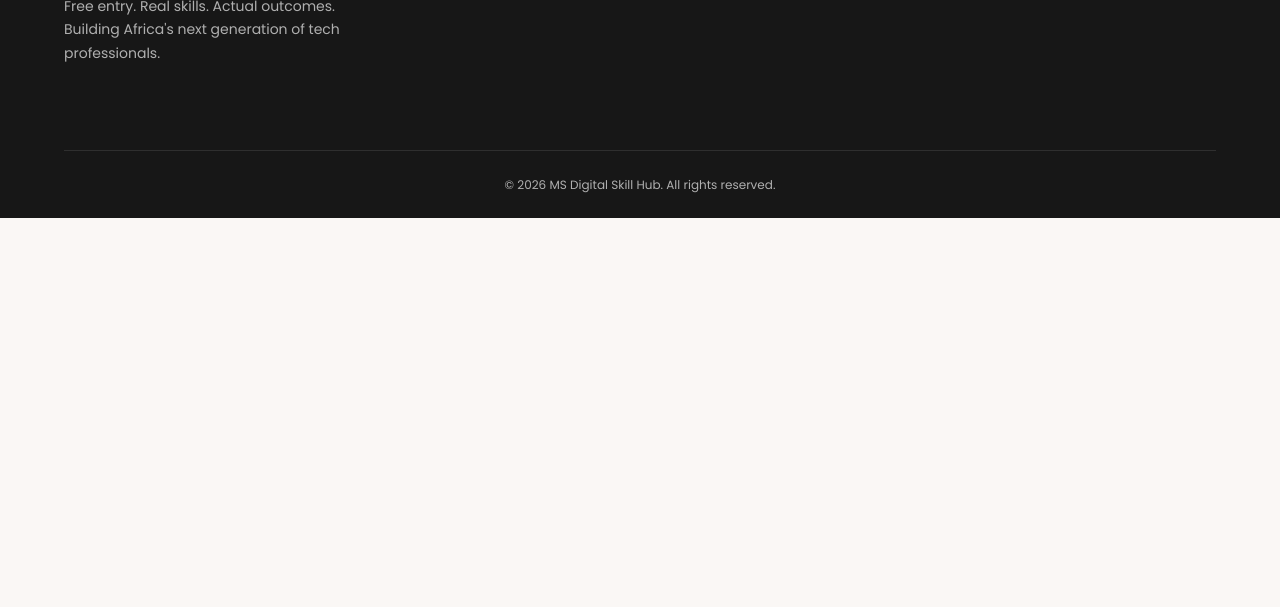
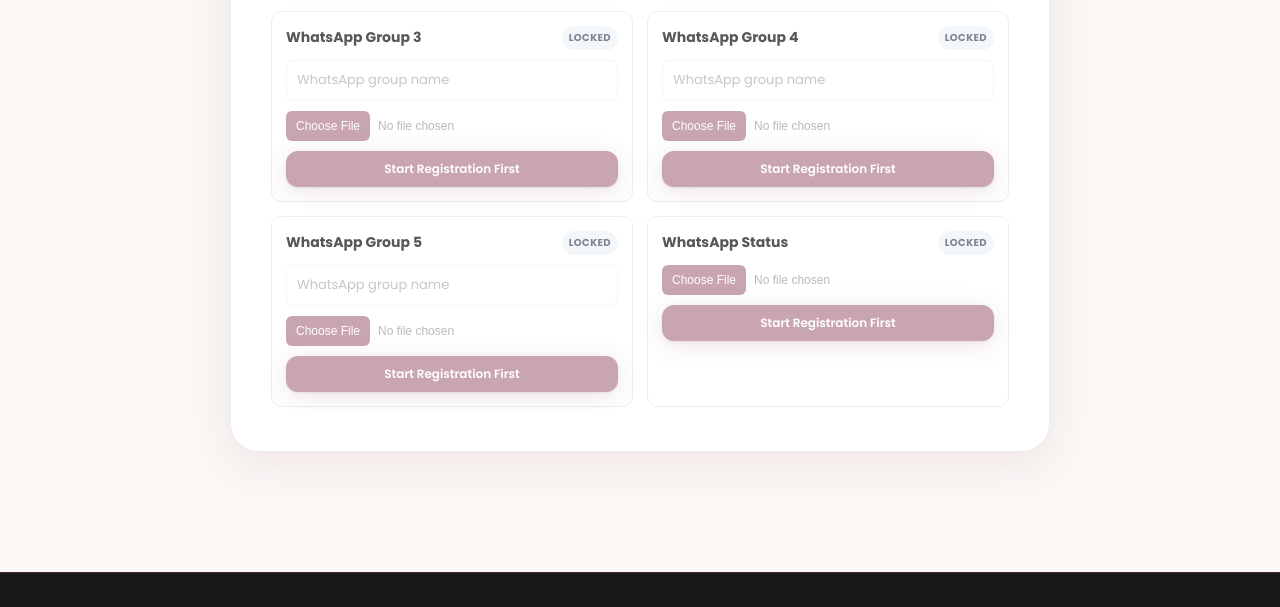
Before and after one commit to joyofomeh/MS-Digital-Skill-Hub, a website: page register.html in a window 1280 px wide. Shown: the part 1339-1946 px from the top of the page. Before the commit the page ends 1557 px from the top, so only its background shows below. Drawn offline with Linux system fonts and the light colour scheme; no server answers.

Commit message:
Show screenshot upload slots before registration starts

```diff
--- a/register.html
+++ b/register.html
@@ -201,6 +201,14 @@
     .slot-file-input {
       width: 100%;
       font-size: 12px;
+    }
+    .slot-file-input:disabled,
+    .slot-group-input:disabled {
+      opacity: 0.55;
+      cursor: not-allowed;
+    }
+    .slot-card[data-status="locked"] {
+      opacity: 0.72;
     }
     .slot-file-input::file-selector-button {
       margin-right: 8px;
@@ -538,6 +546,7 @@
     const MAX_IMAGE_BYTES = 1800 * 1024;
     const STATUS_LABELS = {
       empty: 'Not uploaded',
+      locked: 'Locked',
       processing: 'Verifying',
       accepted: 'Verified',
       rejected: 'Needs replacement',
@@ -891,7 +900,7 @@
         el.disabled = locked;
       });
       startActions.hidden = locked;
-      workflow.hidden = !locked;
+      workflow.hidden = false;
       finalizeBar.classList.toggle('visible', locked);
     }
 
@@ -905,6 +914,7 @@
       btnFinalize.disabled = true;
       resetTurnstile();
       clearResponse();
+      renderWorkflow();
     }
 
     function slotDisplayStatus(state) {
@@ -914,7 +924,13 @@
     }
 
     function updateProgress() {
-      if (!draft) return;
+      if (!draft) {
+        progressText.textContent = 'Start registration to unlock uploads';
+        progressHint.textContent = 'Complete your details above, then click Start Registration.';
+        btnFinalize.disabled = true;
+        finalizeHint.textContent = 'All six screenshots must be verified before your Unique Training Code can be issued.';
+        return;
+      }
       const accepted = SLOT_DEFS.filter((def) => {
         const state = slotState[def.slot];
         return state && state.status === 'accepted' && !state.dirty;
@@ -1009,14 +1025,14 @@
     }
 
     function renderWorkflow() {
-      if (!draft) return;
+      const locked = !draft;
 
-      setIdentityLocked(true);
+      setIdentityLocked(!locked);
       slotGrid.innerHTML = '';
 
       for (const def of SLOT_DEFS) {
         const state = slotState[def.slot];
-        const displayStatus = slotDisplayStatus(state);
+        const displayStatus = locked ? 'locked' : slotDisplayStatus(state);
 
         const card = document.createElement('div');
         card.className = 'slot-card';
@@ -1043,7 +1059,7 @@
           groupInput.placeholder = 'WhatsApp group name';
           groupInput.value = state.groupName || '';
           groupInput.maxLength = 120;
-          groupInput.disabled = state.processing || (state.status === 'accepted' && !state.dirty);
+          groupInput.disabled = locked || state.processing || (state.status === 'accepted' && !state.dirty);
           groupInput.addEventListener('input', () => {
             state.groupName = groupInput.value;
             if (state.status === 'accepted') {
@@ -1061,7 +1077,7 @@
         fileInput.accept = 'image/*';
         fileInput.className = 'slot-file-input';
         fileInput.dataset.slotFile = def.slot;
-        fileInput.disabled = state.processing;
+        fileInput.disabled = locked || state.processing;
         fileInput.addEventListener('change', () => {
           const file = fileInput.files && fileInput.files[0];
           if (!file) return;
@@ -1101,13 +1117,16 @@
         actions.className = 'slot-actions';
 
         const verifyButton = makeButton(
-          state.processing
-            ? 'Verifying...'
-            : (state.file ? 'Verify Screenshot' : 'Choose Screenshot'),
+          locked
+            ? 'Start Registration First'
+            : (state.processing
+              ? 'Verifying...'
+              : (state.file ? 'Verify Screenshot' : 'Choose Screenshot')),
           'btn btn-primary',
           () => uploadSlot(def)
         );
         verifyButton.disabled =
+          locked ||
           state.processing ||
           (!state.file && state.status === 'accepted' && !state.dirty) ||
           (def.isGroup && !state.groupName.trim() && !state.file);
@@ -1261,12 +1280,11 @@
     btnCopyShareMessage.addEventListener('click', copyShareMessage);
 
     initSlotState();
+    renderWorkflow();
     setupTurnstile();
 
     if (token) {
       refreshStatus(false);
-    } else {
-      setIdentityLocked(false);
     }
   </script>
 
```
